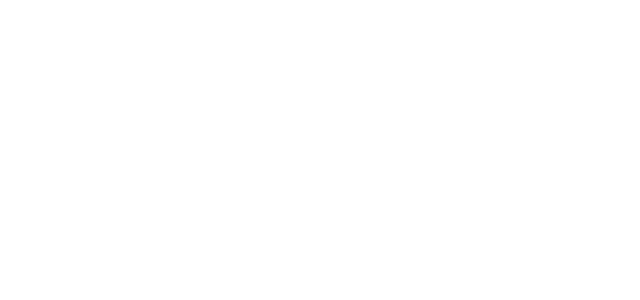
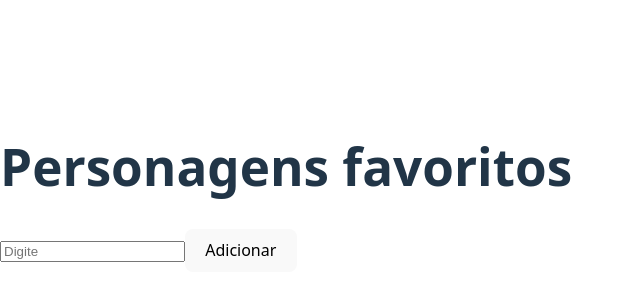
Before and after one commit to lucasriandev/Projects-React, a React (Vite) app in the folder meu-primeiro-projeto-react/: page / in a window 1280 px wide. Shown: the part 204-504 px from the top of the page, without its empty margins (0-640 px from the left). Built offline with nearby package versions, Linux system fonts and the light colour scheme.

Commit message:
localstorage dominado

```diff
--- a/meu-primeiro-projeto-react/src/teste.jsx
+++ b/meu-primeiro-projeto-react/src/teste.jsx
@@ -1,5 +1,58 @@
 import { useState, useEffect } from "react";
 
-function Final() {}
+function Personagens() {
+  const [personagem, setPersonagem] = useState(() => {
+    return JSON.parse(localStorage.getItem("Favorito")) || [];
+  });
 
-export default Final;
+  const [novoPersonagem, setNovoPersonagem] = useState("");
+
+  useEffect(() => {
+    localStorage.setItem("Favorito", JSON.stringify(personagem));
+  }, [personagem]);
+
+  function input(event) {
+    setNovoPersonagem(event.target.value);
+  }
+
+  function add() {
+    if (novoPersonagem !== "") {
+      setPersonagem([...personagem, novoPersonagem]);
+      setNovoPersonagem("");
+    }
+  }
+
+  function remover(indexRemove) {
+    const novaLista = personagem.filter(
+      (person, index) => index !== indexRemove,
+    );
+    setPersonagem(novaLista);
+    if (novaLista.length === 0) {
+      localStorage.removeItem("Favorito");
+    }
+  }
+
+  return (
+    <div>
+      <h1>Personagens favoritos</h1>
+      <input
+        type="text"
+        value={novoPersonagem}
+        onChange={input}
+        placeholder="Digite"
+      />
+      <button onClick={add}>Adicionar</button>
+
+      <ul>
+        {personagem.map((item, index) => (
+          <li key={index}>
+            {item}
+            <button onClick={() => remover(index)}>REMOVER</button>
+          </li>
+        ))}
+      </ul>
+    </div>
+  );
+}
+
+export default Personagens;
```
